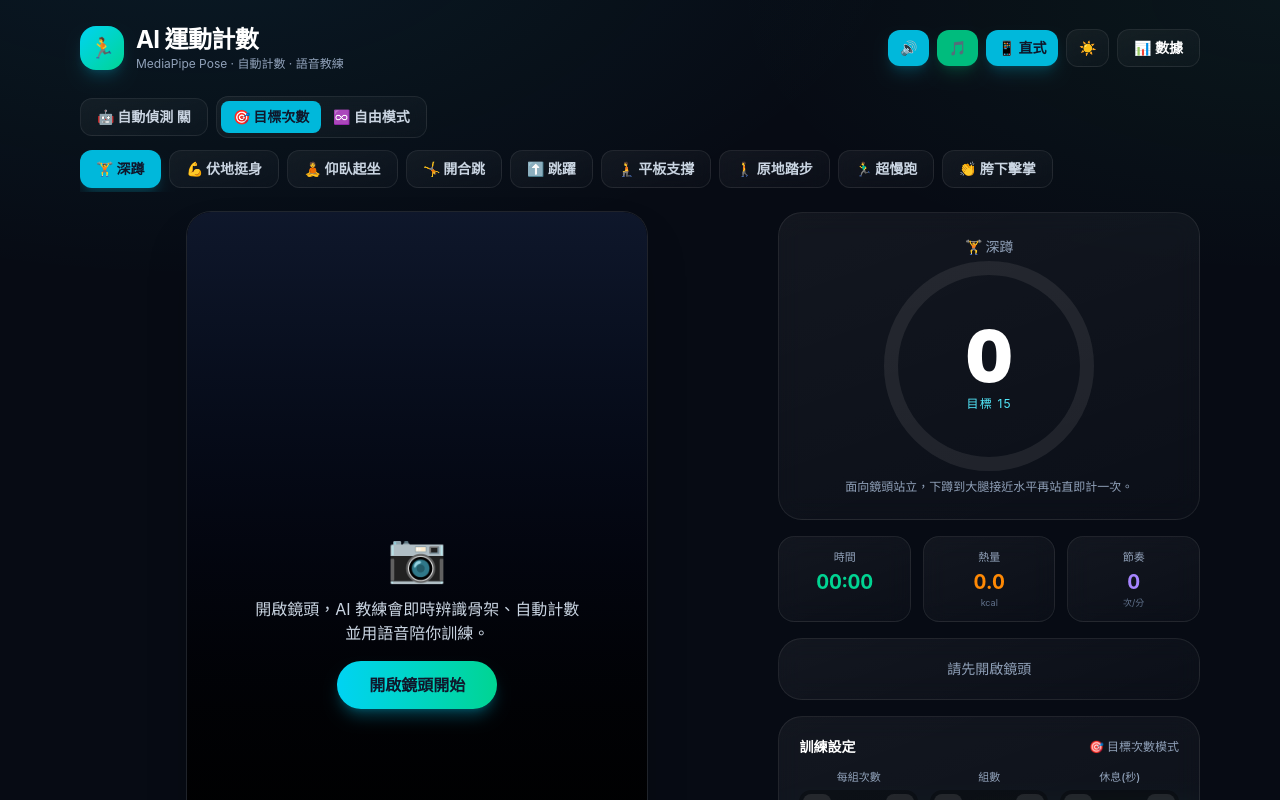
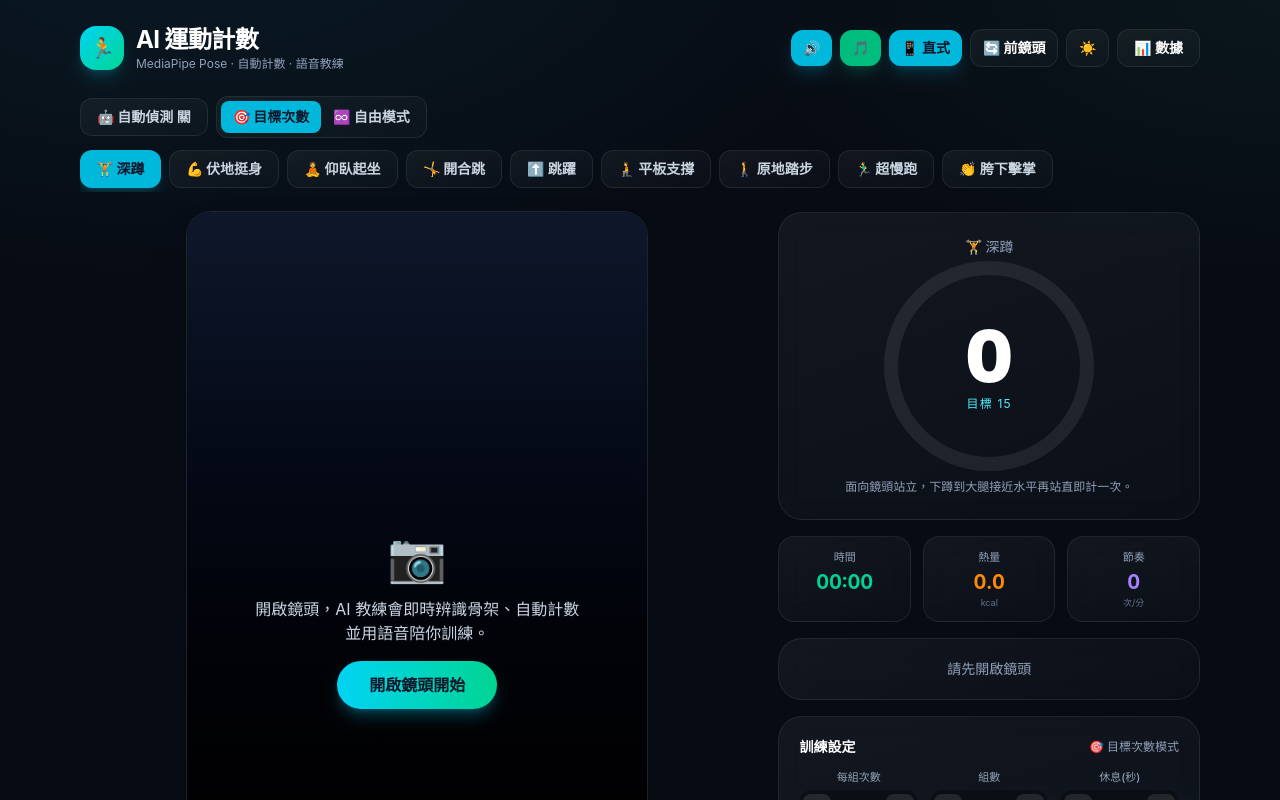
Before and after one commit to roy445/ai-workout-counter, a Next.js app: page / in a window 1280 px wide. Shown: the top 800 px of the page. Built offline with nearby package versions, Linux system fonts and the light colour scheme; no server answers; the database is empty.

Commit message:
更新：胯下擊掌與鏡頭取景改善

```diff
--- a/src/components/WorkoutClient.tsx
+++ b/src/components/WorkoutClient.tsx
@@ -43,6 +43,7 @@ export default function WorkoutClient() {
   const detectingRef = useRef<boolean>(false);
   const detectStartRef = useRef<number>(0);
   const portraitRef = useRef<boolean>(true);
+  const facingRef = useRef<"user" | "environment">("user");
   const lastVideoTimeRef = useRef<number>(-1);
   const lastFrameTsRef = useRef<number>(0);
   const activeMsRef = useRef<number>(0);
@@ -78,6 +79,7 @@ export default function WorkoutClient() {
   const [metronomeOn, setMetronomeOn] = useState(false);
   const [metronomeBpm, setMetronomeBpm] = useState(40);
   const [portrait, setPortrait] = useState(true); // true=直式(全身)，false=橫式
+  const [facing, setFacing] = useState<"user" | "environment">("user"); // 前/後鏡頭
   const [saveMsg, setSaveMsg] = useState("");
   const [popKey, setPopKey] = useState(0);
   const [personalBest, setPersonalBest] = useState(0);
@@ -159,6 +161,9 @@ export default function WorkoutClient() {
     localStorage.setItem("workout_portrait", portrait ? "1" : "0");
   }, [portrait]);
   useEffect(() => {
+    facingRef.current = facing;
+  }, [facing]);
+  useEffect(() => {
     localStorage.setItem("workout_auto", autoDetect ? "1" : "0");
   }, [autoDetect]);
   useEffect(() => {
@@ -237,7 +242,9 @@ export default function WorkoutClient() {
     ctx.clearRect(0, 0, w, h);
     if (!lms) return;
 
-    const px = (x: number) => (1 - x) * w;
+    // 前鏡頭畫面左右鏡像，骨架也要跟著鏡像；後鏡頭則維持原方向
+    const mirror = facingRef.current === "user";
+    const px = (x: number) => (mirror ? 1 - x : x) * w;
     const py = (y: number) => y * h;
     const lineColor = ok ? "#22d3ee" : "#f59e0b";
 
@@ -564,10 +571,15 @@ export default function WorkoutClient() {
       getSound().unlock();
       getSpeech().speak("正在啟動鏡頭與 AI 模型");
 
+      // 先關掉舊的串流（切換鏡頭時）
+      const oldVideo = videoRef.current;
+      if (oldVideo && oldVideo.srcObject) {
+        (oldVideo.srcObject as MediaStream).getTracks().forEach((t) => t.stop());
+      }
       // 直式時要求較高的畫面（手機可拍到全身），橫式則用一般 16:9
       const stream = await navigator.mediaDevices.getUserMedia({
         video: {
-          facingMode: "user",
+          facingMode: { ideal: facingRef.current },
           width: { ideal: portraitRef.current ? 720 : 1280 },
           height: { ideal: portraitRef.current ? 1280 : 720 },
         },
@@ -601,6 +613,34 @@ export default function WorkoutClient() {
       );
     }
   }, [loop]);
+
+  // 切換前/後鏡頭（只換攝影機串流，不重載模型）
+  const swapCamera = useCallback(async () => {
+    const next = facingRef.current === "user" ? "environment" : "user";
+    facingRef.current = next;
+    setFacing(next);
+    // 若鏡頭尚未開啟，只更新設定即可
+    const video = videoRef.current;
+    if (!video || !video.srcObject) return;
+    try {
+      (video.srcObject as MediaStream).getTracks().forEach((t) => t.stop());
+      const stream = await navigator.mediaDevices.getUserMedia({
+        video: {
+          facingMode: { ideal: next },
+          width: { ideal: portraitRef.current ? 720 : 1280 },
+          height: { ideal: portraitRef.current ? 1280 : 720 },
+        },
+        audio: false,
+      });
+      video.srcObject = stream;
+      await video.play();
+      smootherRef.current.reset();
+      getSpeech().speak(next === "user" ? "已切換前鏡頭" : "已切換後鏡頭");
+    } catch (e) {
+      console.error(e);
+      setErrorMsg("切換鏡頭失敗，此裝置可能沒有另一顆鏡頭。");
+    }
+  }, []);
 
   // 開始運動（3 秒語音倒數）
   const start = useCallback(() => {
@@ -776,6 +816,13 @@ export default function WorkoutClient() {
           >
             {portrait ? "📱 直式" : "🖥️ 橫式"}
           </button>
+          <button
+            onClick={swapCamera}
+            className="rounded-xl glass px-3 py-2 text-sm font-semibold text-white transition hover:bg-white/10"
+            title="切換前 / 後鏡頭（後鏡頭視野較廣）"
+          >
+            🔄 {facing === "user" ? "前鏡頭" : "後鏡頭"}
+          </button>
           <ThemeToggle />
           <Link
             href="/history"
@@ -863,11 +910,13 @@ export default function WorkoutClient() {
               ref={videoRef}
               playsInline
               muted
-              className="absolute inset-0 h-full w-full -scale-x-100 object-cover"
+              className={`absolute inset-0 h-full w-full object-contain ${
+                facing === "user" ? "-scale-x-100" : ""
+              }`}
             />
             <canvas
               ref={canvasRef}
-              className="absolute inset-0 h-full w-full object-cover"
+              className="absolute inset-0 h-full w-full object-contain"
             />
 
             {/* 狀態標籤 */}
```
Also changed, not shown: 1 other file (tests, documents, lock files or other folders).
